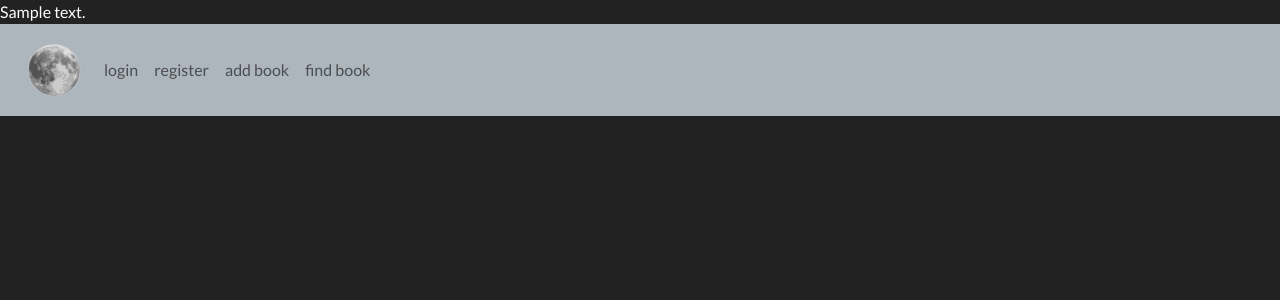
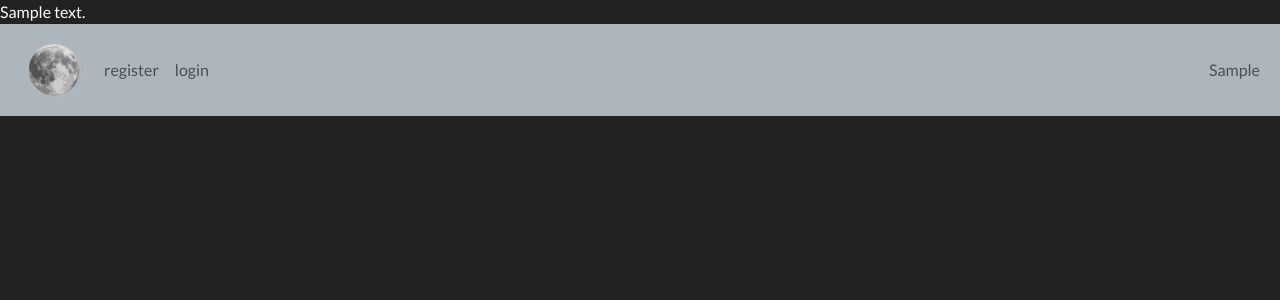
Before and after one commit to ubik80/bookCafe, a Flask app: template templates/base.html in a window 1280 px wide. Shown: the top 300 px of the page. Run offline with Flask 3, Linux system fonts and the light colour scheme; the template is opened without the code that fills it: most values are stand-ins (such as "Sample title", 1, 10 or a date in 2020); some libraries are stand-ins or nearby versions.

Commit message:
dynamic navabar

```diff
--- a/app.py
+++ b/app.py
@@ -45,6 +45,15 @@ def role_required(required_role: str) -> Callable:
     return decorator
 
 
+def render_template_navbar(template: str, **context) -> str:
+    if not context: context = dict()
+    if current_user and hasattr(current_user, 'username'):
+        context['navbar_info'] = f'logged in as {current_user.username}'
+    else:
+        context['navbar_info'] = 'not logged in'
+    return render_template(template, **context)
+
+
 @login_manager.user_loader
 def load_user(user_id: int) -> User:
     return User.get_user_by_id(user_id)
@@ -59,7 +68,7 @@ def register():
         existing_user = User.get_user_by_name(username)
         if existing_user:
             flash("Username already in use.")
-            return render_template("sign_up.html", form=form)
+            return render_template_navbar("sign_up.html", form=form)
         user_role = Role.get_role("User")
         new_user = User.add_new(username=username, password=password)
         db.session.commit()
@@ -68,7 +77,7 @@ def register():
         flash("New account created.")
         logger.info(f"Account for user {username} created.")
         return redirect(url_for("login"))
-    return render_template("sign_up.html", form=form)
+    return render_template_navbar("sign_up.html", form=form)
 
 
 @app.route("/login", methods=["GET", "POST"])
@@ -93,7 +102,7 @@ def login():
             user.last_failed_login_attempt = datetime.now()
             db.session.commit()
             logger.info(f"Unsuccessful login attempt for user {username}.")
-    return render_template("login.html", form=form)
+    return render_template_navbar("login.html", form=form)
 
 
 @app.route("/logout")
@@ -124,13 +133,13 @@ def add_book():
         existing_book = Book.get_books_by_author_title(form.author.data, form.title.data)
         if existing_book:
             flash("Book already in library.")
-            return render_template("add_book.html", form=form)
+            return render_template_navbar("add_book.html", form=form)
         binary_pic_data = None
         if form.cover_picture.data:
             binary_pic_data = form.cover_picture.data.read()
             if getsizeof(binary_pic_data) > 500 * 1024:
                 flash("Cover picture size is too large.")
-                return render_template("add_book.html", form=form)
+                return render_template_navbar("add_book.html", form=form)
         Book.add_new(
             title=form.title.data,
             author=form.author.data,
@@ -141,7 +150,7 @@ def add_book():
         flash("Book added to library.")
         logger.info(f"Book \'{form.title.data}\' added to library.")
         return redirect(url_for("add_book"))
-    return render_template("add_book.html", form=form)
+    return render_template_navbar("add_book.html", form=form)
 
 
 @app.route("/delete_book/<id>", methods=["GET", "POST"])
@@ -172,7 +181,7 @@ def find_book():
     form.author.data = session.get("author") or ""
     form.sort_by.data = session.get("sort_by") or "title"
     books = query_books(form.author.data, form.title.data, form.sort_by.data)
-    return render_template("find_book.html", books=books, form=form)
+    return render_template_navbar("find_book.html", books=books, form=form)
 
 
 def query_books(author: str, title: str, sort_by: str) -> list[dict]:
@@ -212,7 +221,6 @@ def cyclic_thread(db_session):
         while True:
             reset_failed_login_attempts(db_session)
             time.sleep(CYCLIC_TASKS_FREQUENCY_SECONDS)
-            #logger.info(f"Cyclic tasks executed")
 
 
 if __name__ == "__main__":
--- a/templates/base.html
+++ b/templates/base.html
@@ -26,29 +26,23 @@
 <nav class="navbar navbar-expand-sm bg-light">
     <img src="{{url_for('static', filename='images/icon.png')}}" class="ms-4" width="60" alt="Logo">
     <div class="container-fluid">
-        <ul class="navbar-nav">
-            <li class="nav-item">
-                {% if current_user.is_authenticated %}
-                <a class="nav-link" href="/logout">logout</a>
-                {% else %}
-                <a class="nav-link" href="/login">login</a>
-                {% endif %}
-            </li>
-            {% if not current_user.is_authenticated %}
-            <li class="nav-item">
-                <a class="nav-link" href="/register">register</a>
-                {% endif %}
-            </li>
-            <li class="nav-item">
-                <a class="nav-link" href="/add_book">add book</a>
-            </li>
-            <li class="nav-item">
-                <a class="nav-link" href="/find_book">find book</a>
-            </li>
+        <ul class="navbar-nav mr-auto">
+            {% if current_user.is_authenticated %}
+                <li class="nav-item"><a class="nav-link" href="/logout">logout</a></li>
+                <li class="nav-item"><a class="nav-link" href="/add_book">add book</a></li>
+                <li class="nav-item"><a class="nav-link" href="/find_book">find book</a></li>
+            {% else %}
+                <li class="nav-item"><a class="nav-link" href="/register">register</a></li>
+                <li class="nav-item"><a class="nav-link" href="/login">login</a></li>
+            {% endif %}
+        </ul>
+        <ul class="navbar-nav ml-auto">
+            <li class="nav-item"><a class="nav-link" style="text-align:right, float:right">{{ navbar_info }}</a></li>
         </ul>
     </div>
 </nav>
 
 {% block content %}{% endblock %}
+
 </body>
 </html>
```
